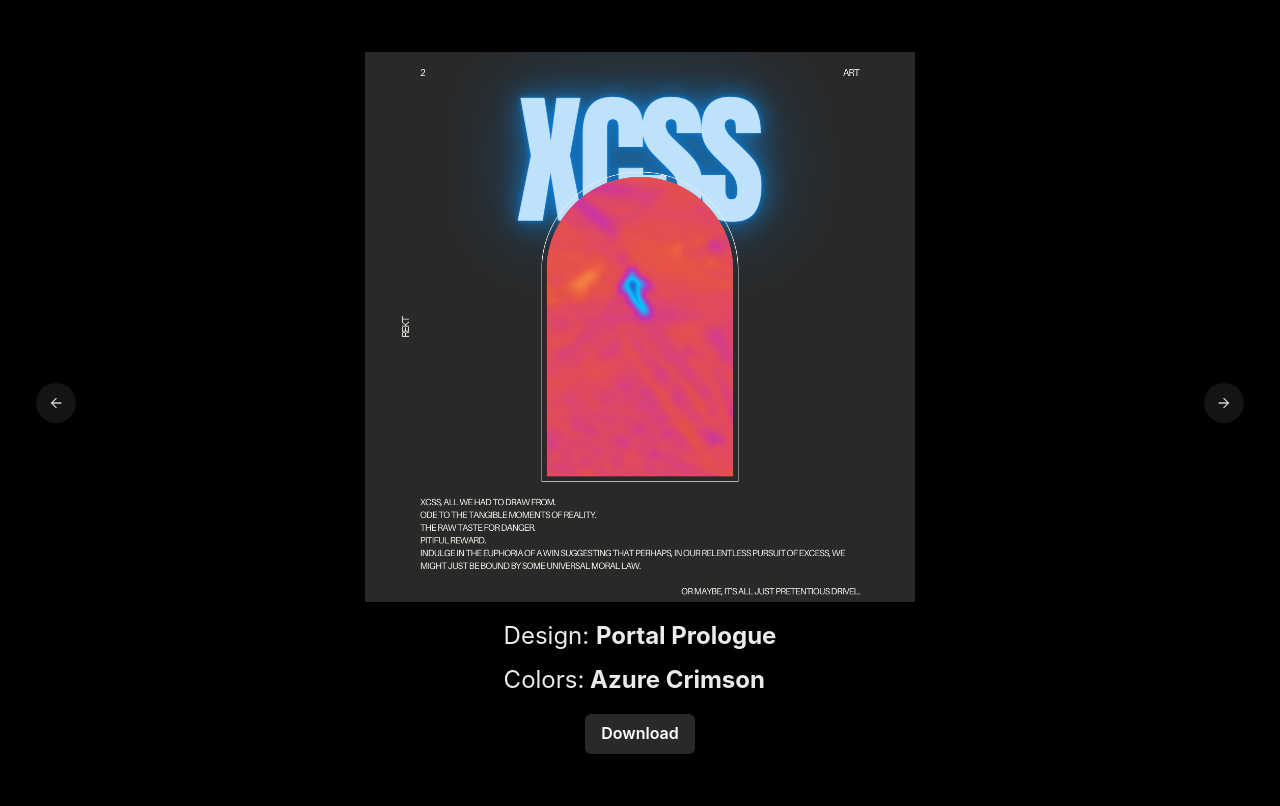
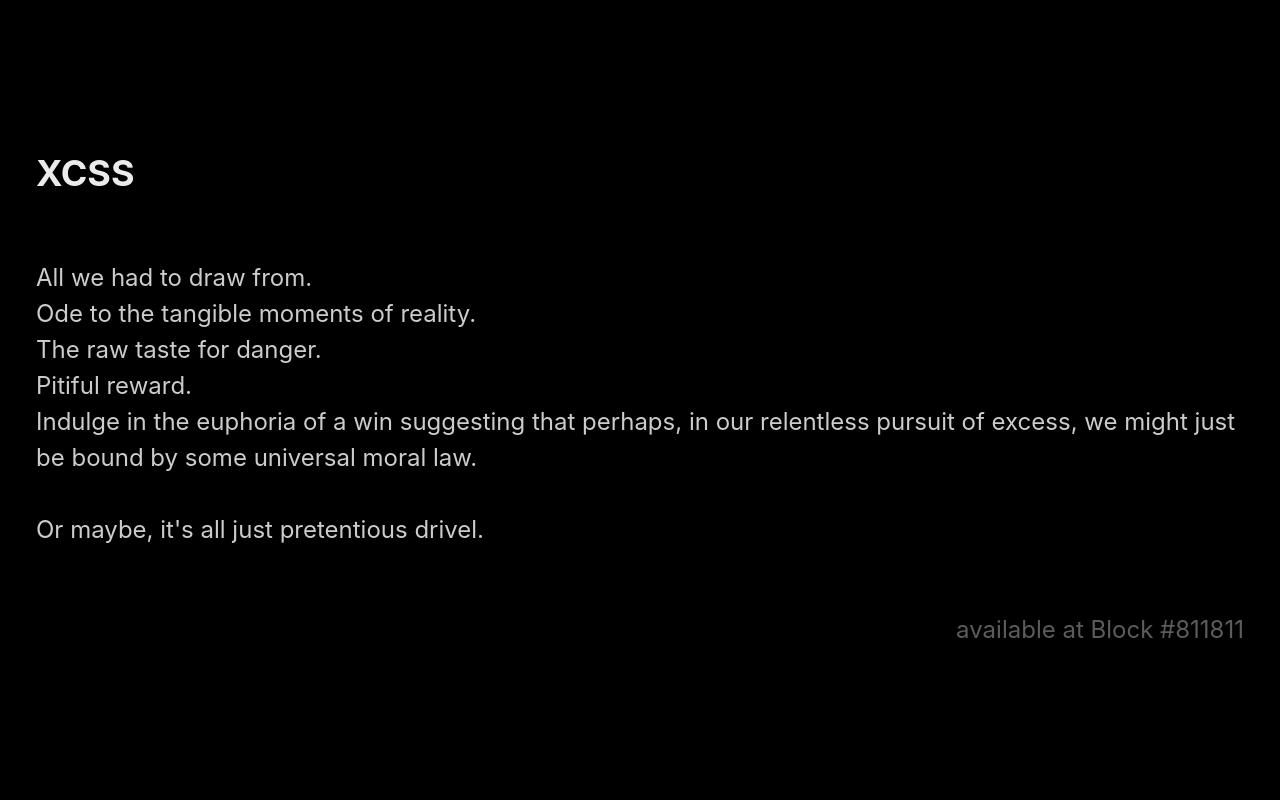
Before and after one commit to lamachina/XCSS, a React (Create React App) app: page / in a window 1280 px wide. Built offline with nearby package versions, Linux system fonts and the light colour scheme.

Commit message:
get rekt

```diff
--- a/src/App.js
+++ b/src/App.js
@@ -12,7 +12,7 @@ const App = () => {
       <Container maxW="container.xl" p={4}>
         <Fade in={true}>
           <Box borderRadius="md" fontSize={fontSize} w="full" boxShadow="lg" p={5} bg="black" >
-            {/*   <Heading color='whiteAlpha.900' py={'4rem'}>XCSS</Heading>
+            <Heading color='whiteAlpha.900' py={'4rem'}>XCSS</Heading>
 
             <Text color='whiteAlpha.800'>
               All we had to draw from. <br></br>
@@ -24,9 +24,9 @@ const App = () => {
               Or maybe, it's all just pretentious drivel.
             </Text>
 
-            <Text textAlign='end' py={16} color='whiteAlpha.500' >available at Block #811811</Text> */}
+            <Text textAlign='end' py={16} color='whiteAlpha.500' >available at Block #811811</Text>
 
-            <CardSlider dataSet={data} />
+            {/* <CardSlider dataSet={data} /> */}
           </Box>
         </Fade>
       </Container>
```
